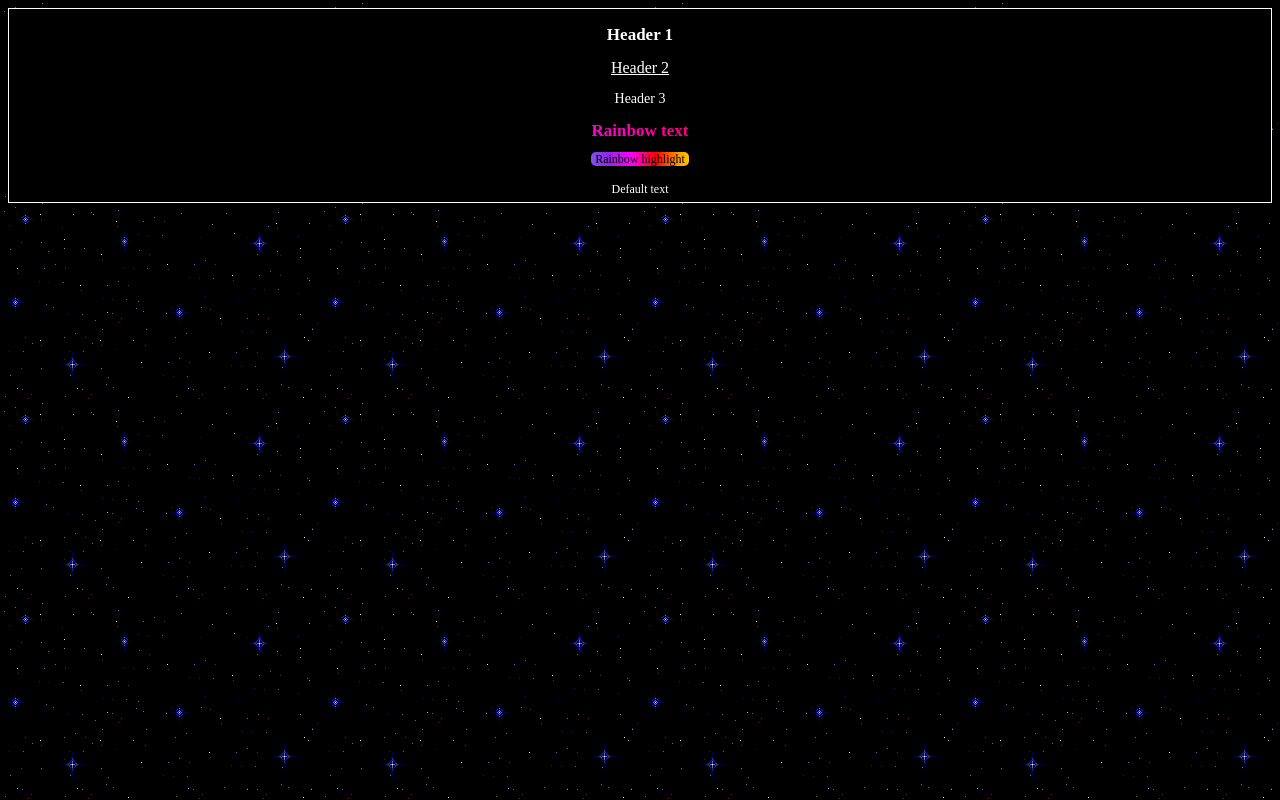
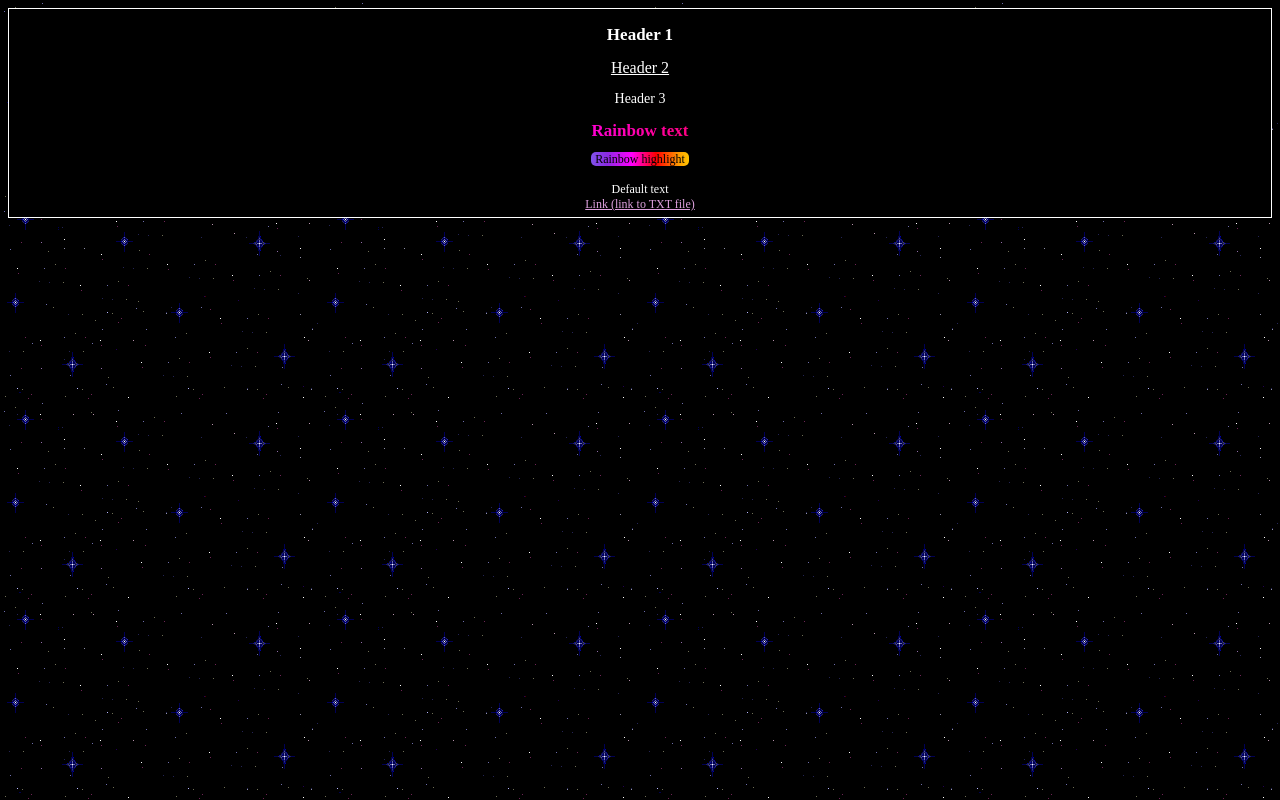
Before and after one commit to Alice-in-woolieland/neocities-woolie, a plain HTML site: page templates/rainbow.html in a window 1280 px wide. Drawn offline with Linux system fonts and the light colour scheme.

Commit message:
update 2 files and delete 1 file

```diff
--- a/rainbow.html
+++ b/templates/rainbow.html
@@ -7,15 +7,18 @@
     body {
       image-rendering: pixelated;
       background-image: url("/stars1.gif");
+      font-family: "MS PGothic";
       background-color: black;
     }
     .content-box {
       background-color: black;
       border: 1px solid white;
       color: white;
-      font-family: "MS PGothic";
       font-size: 12px;
       padding: 5px;
+    }
+    a {
+      color:plum;
     }
     h1 {
       font-size:17px;
@@ -67,7 +70,8 @@
     <h3> Header 3 </h3>
     <h1 class="rainbow-text"> Rainbow text </h1>
     <span class="rainbow-hilite"> Rainbow highlight </span> <br> <br>
-    Default text
+    Default text <br>
+    <a href="/templates/rainbow.txt"> Link (link to TXT file)</a>
     </div>
   </body>
 </html>
```
Also changed, not shown: frame/frameindex.html (+1 -1 lines), frame/resources.html (+5 -1 lines), photo/rainbow.gif (added), templates/rainbow.txt (added).
